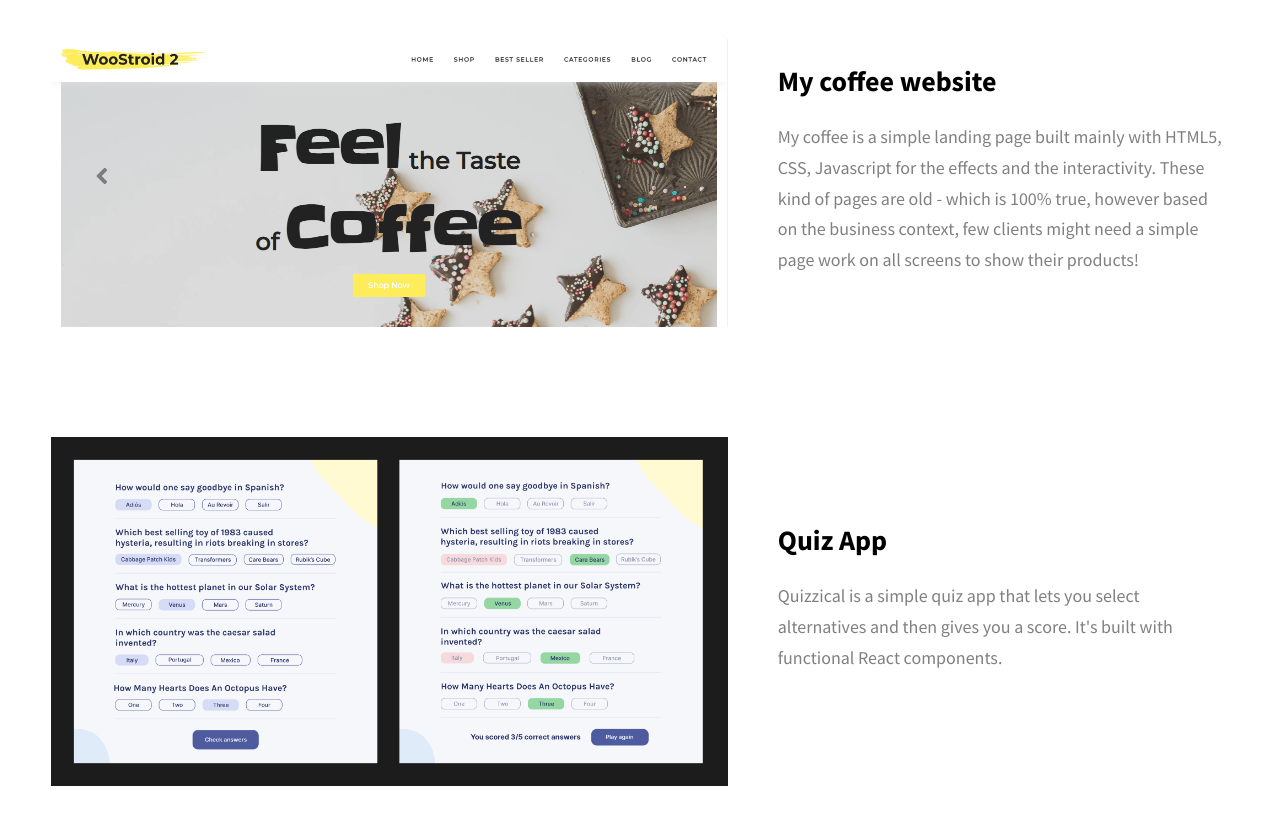
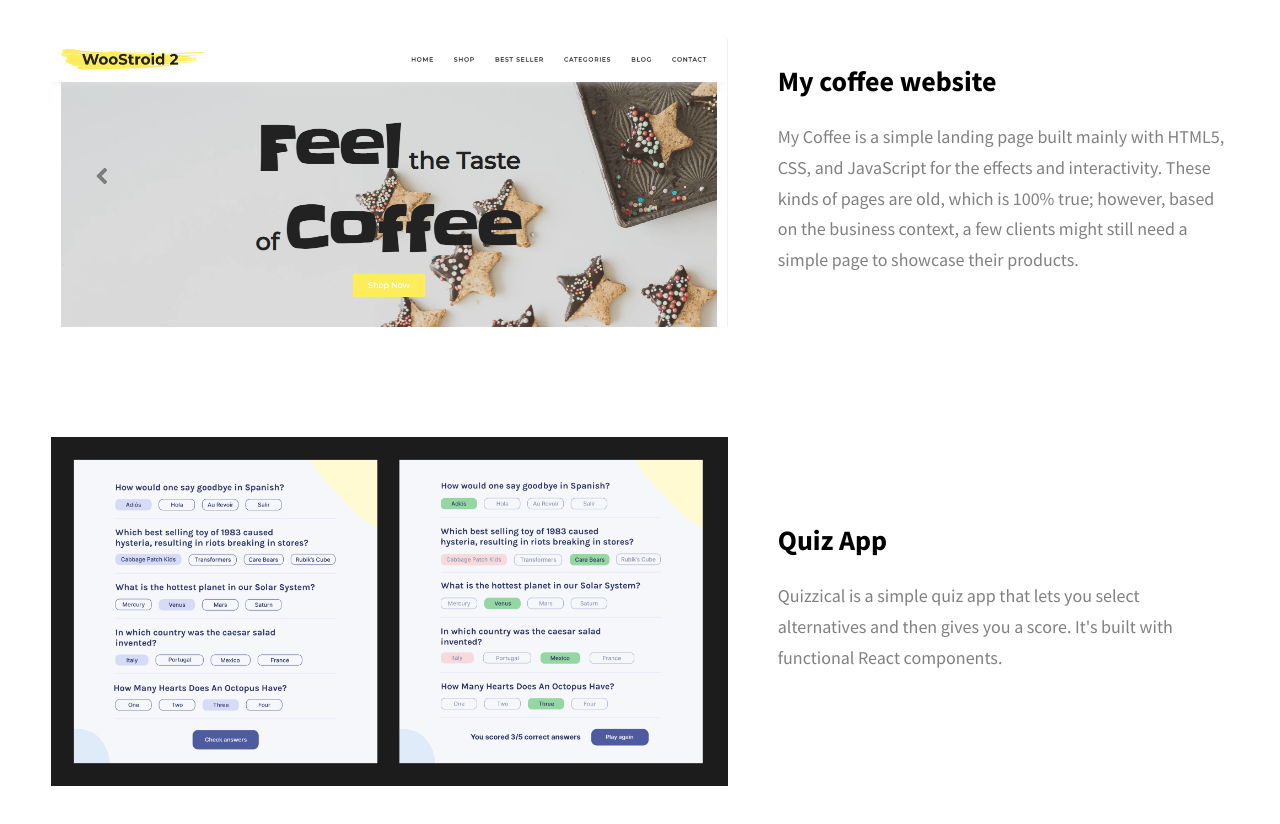
Before and after one commit to Zien-Alhawshi/personal-portfolio, a website built with Vite: page index.html in a window 1280 px wide. Shown: the part 2300-3124 px from the top of the page. Built offline with nearby package versions, Linux system fonts and the light colour scheme.

```diff
--- a/index.html
+++ b/index.html
@@ -286,8 +286,8 @@
             <div class="projects__row-content">
               <h3 class="projects__row-content-title">My coffee website </h3>
               <p class="projects__row-content-desc">
-                My coffee is a simple landing page built mainly with HTML5, CSS, Javascript for the effects and the interactivity.
-                These kind of pages are old - which is 100% true, however based on the business context, few clients might need a simple page work on all screens to show their products!
+                My Coffee is a simple landing page built mainly with HTML5, CSS, and JavaScript for the effects and interactivity. These kinds of pages are old, which is 100% true; however, based on the business context, a few clients might still need a simple page to showcase their products.
+
 
 
               </p>
```
